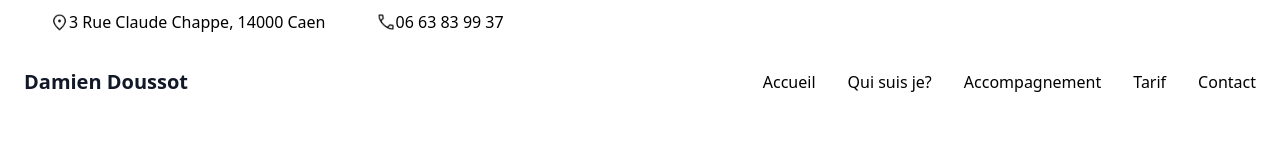
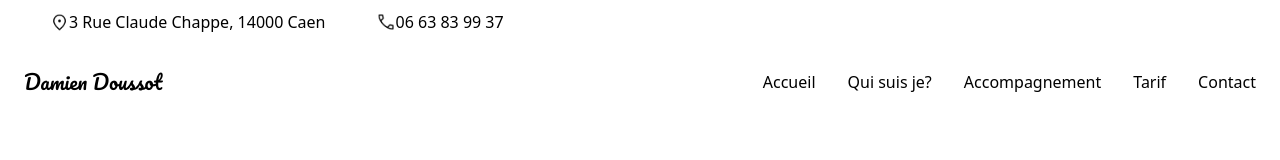
Before and after one commit to Awazez/damiensiteweb, a Nuxt app: page / in a window 1280 px wide. Shown: the top 160 px of the page. Built offline with nearby package versions, Linux system fonts and the light colour scheme.

Commit message:
change title

```diff
--- a/components/navBar.vue
+++ b/components/navBar.vue
@@ -4,7 +4,7 @@
 
         <!-- Header logo -->
         <div>
-          <NuxtLink to="/" class="text-xl font-bold text-gray-900">Damien Doussot</NuxtLink>
+          <NuxtLink to="/" class="text-xl title">Damien Doussot</NuxtLink>
         </div>
 
         <!-- Mobile toggle -->
@@ -123,3 +123,12 @@
     }
   };
   </script>
+
+  <<style scoped>
+@import url('https://fonts.googleapis.com/css2?family=Pacifico&display=swap');
+
+.title {
+  font-family: 'Pacifico', cursive;
+}
+
+  </style>
```
